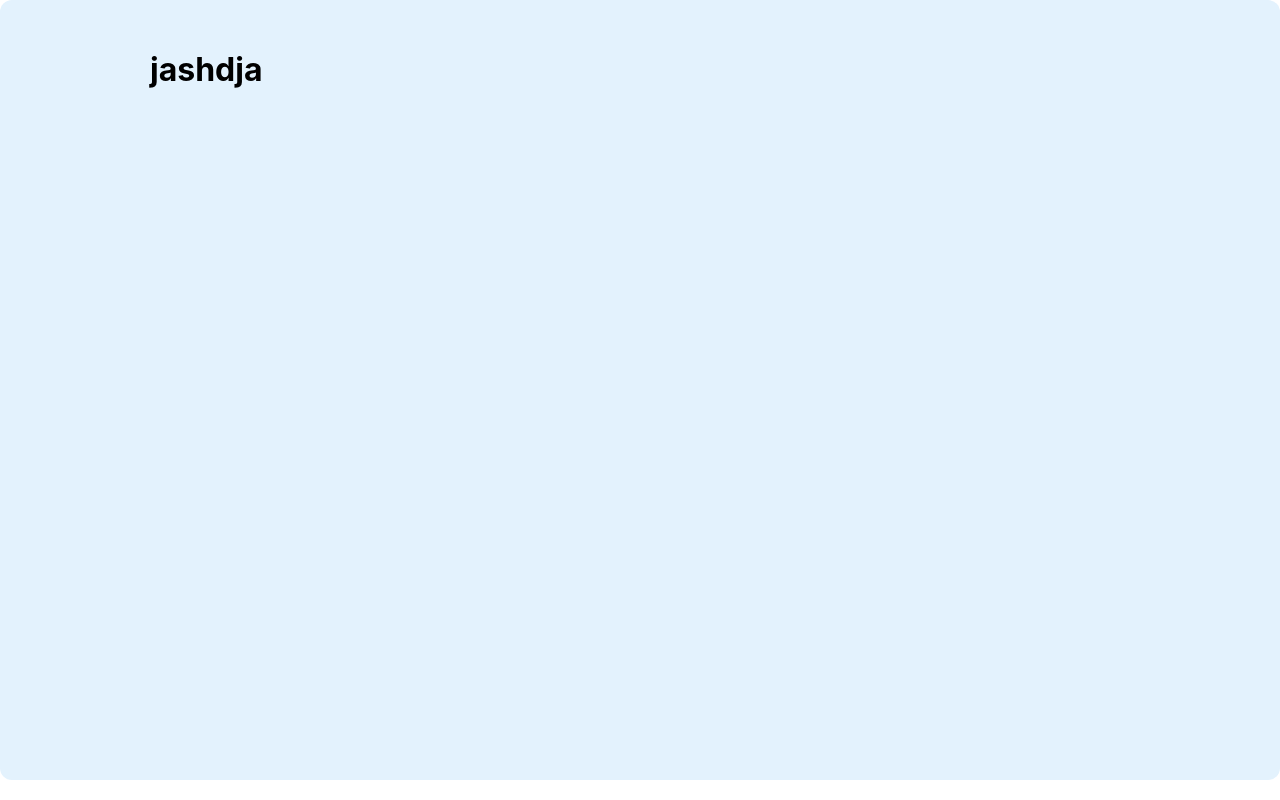
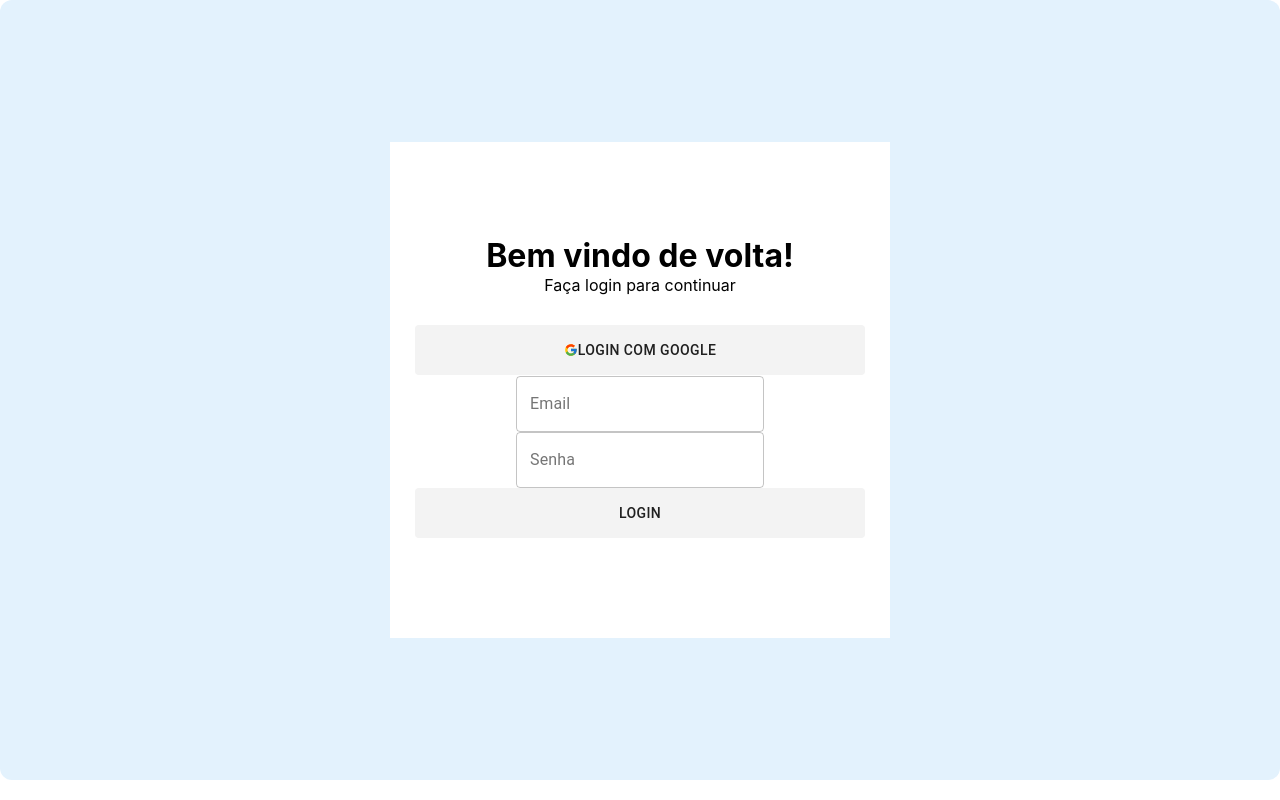
Before and after one commit to lfals/metaMedFront, a React (Create React App) app: page /login in a window 1280 px wide. Built offline with nearby package versions, Linux system fonts and the light colour scheme.

Commit message:
login page

```diff
--- a/src/view/dashboard/style.js
+++ b/src/view/dashboard/style.js
@@ -1,14 +1,10 @@
 import React from "react";
 import styled from "styled-components";
 
-export const Container = styled.div`
+import { Container as CContainer } from "../../components";
 
-    display:flex;
-    background: #E3F2FD;
-    border-radius: 12px;
-    padding: 32px;
-    width: auto;
-    height: 80vh;
+export const Container = styled(CContainer)`
+    flex-direction: row ;
 
 `
 
--- a/src/view/login/login.view.js
+++ b/src/view/login/login.view.js
@@ -1,13 +1,35 @@
 import React from "react";
-import { Box } from "@material-ui/core";
-import {Container} from '../../components'
+import { Button, Divider, FormControl,  TextField } from "@material-ui/core";
+import { Container, Box } from "./style";
+import { FcGoogle } from 'react-icons/fc'
 
 const Login = () => {
     return(
         <>
             <Container>
                 <Box>
-                    <h1>jashdja</h1>
+                    <h1>Bem vindo de volta!</h1>
+                    <p>Faça login para continuar</p>
+                    <Button><FcGoogle />Login com Google</Button>
+                    <Divider/>
+                        <FormControl sx={{mt:8}}>
+                        <TextField
+                            sx={{mt:8}}
+                            id="outlined-name"
+                            label="Email"
+                            type="email"
+                            variant="outlined"
+                        />
+                        </FormControl>
+                        <FormControl>
+                        <TextField
+                            id="outlined-name"
+                            label="Senha"
+                            type="password"
+                            variant="outlined"
+                        />
+                        </FormControl>
+                        <Button>Login</Button>
                 </Box>
             </Container>
         </>
--- /dev/null
+++ b/src/view/login/style.js
@@ -0,0 +1,44 @@
+import styled from "styled-components";
+
+import {Container as CContainer} from '../../components'
+import {Box as MuiBox} from '@material-ui/core'
+
+
+export const Container = styled(CContainer)`
+
+`
+
+export const Box = styled(MuiBox)`
+
+    padding: 94px 0 100px 0;
+    margin: auto;
+    width: 500px;
+    max-height: 90vh;
+    background-color: white;
+    display: flex;
+    flex-direction: column;
+    justify-content: center;
+    align-items: center;
+
+    form{
+        display: flex;
+        flex-direction: column;
+
+        button{
+        width: 90%;
+        height: 50px;
+        background-color: #F3F3F3;
+    }
+
+    }
+    p{
+        margin-bottom: 30px;
+    }
+    button{
+        width: 90%;
+        height: 50px;
+        background-color: #F3F3F3;
+    }
+
+
+`
```
